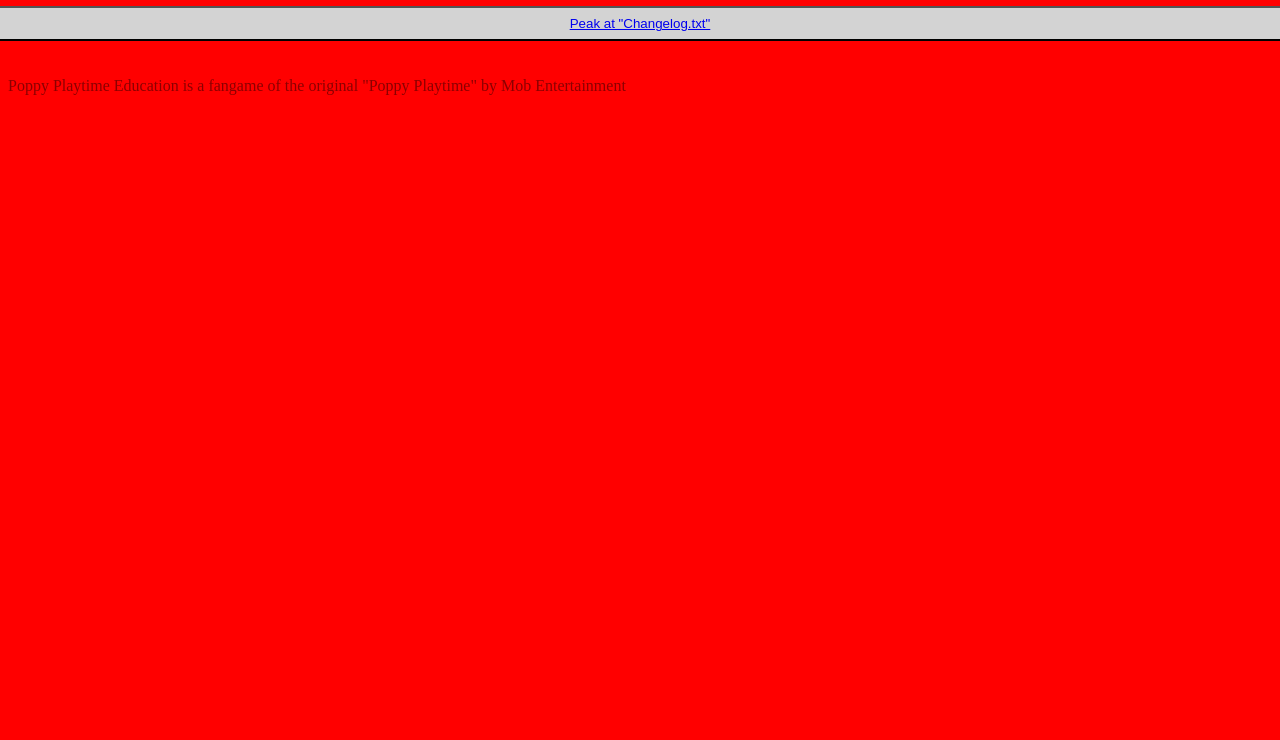
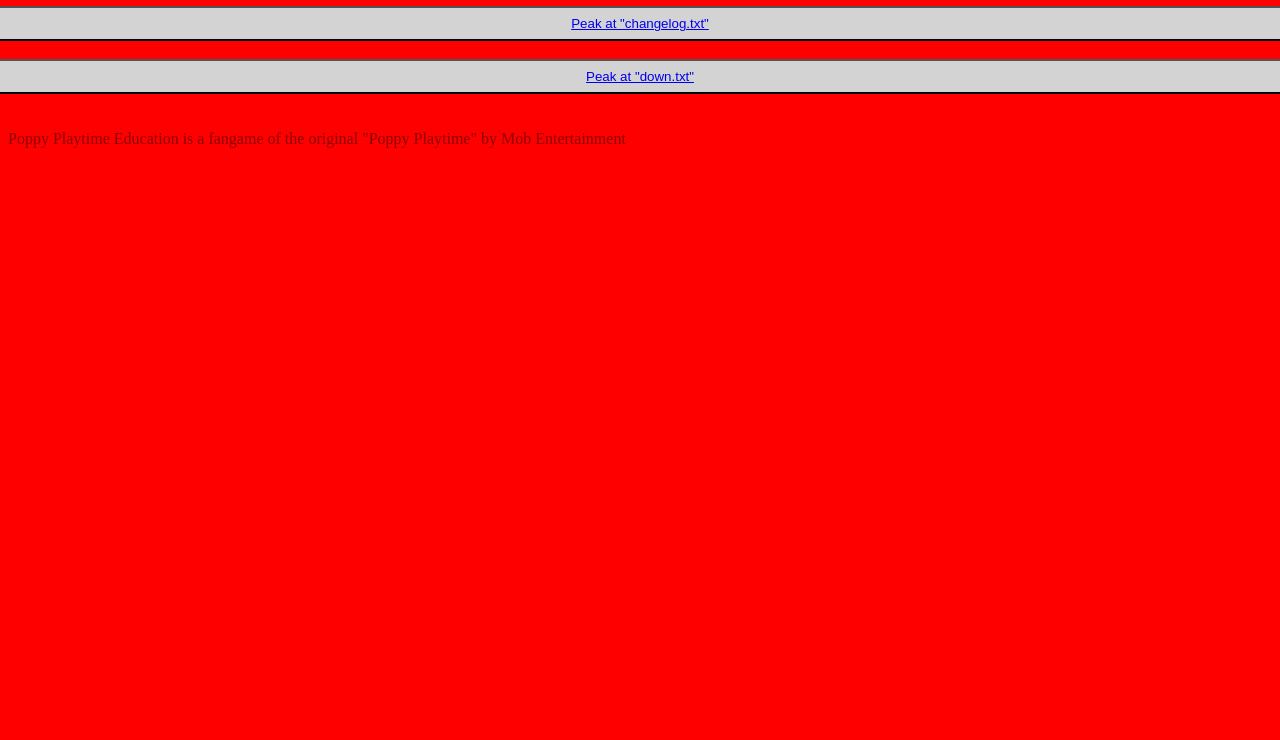
Before and after one commit to onewt398-wq/PoppyPlaytimeEducationUnityServer, a plain HTML site: page index.html in a window 1280 px wide. Shown: the part 60-800 px from the top of the page. Drawn offline with Linux system fonts and the light colour scheme.

Commit message:
Update index.html

```diff
--- a/index.html
+++ b/index.html
@@ -16,7 +16,22 @@
     justify-content: center;
     align-items: center;
     width: 9999;
-" href="changelog.txt">Peak at "Changelog.txt"</a></button></div><div><span style="
+" href="changelog.txt">Peak at "changelog.txt"</a></button></div><br><div style="display: flex;justify-content: center;"><button style="
+    background-color: lightgrey;
+    width: 9999;
+    height: 35;
+    display: flex;
+    justify-content: center;
+    align-items: center;
+"><a style="
+    height: 35;
+    text-align: center;
+    display: flex;
+    justify-content: center;
+    align-items: center;
+    width: 9999;
+" href="down.txt">Peak at "down.txt"</a></button></div><div><span style="
     color: darkred;
 "><br><br>Poppy Playtime Education is a fangame of the original "Poppy Playtime" by Mob Entertainment</span></div>
+
 </body></html>
```
